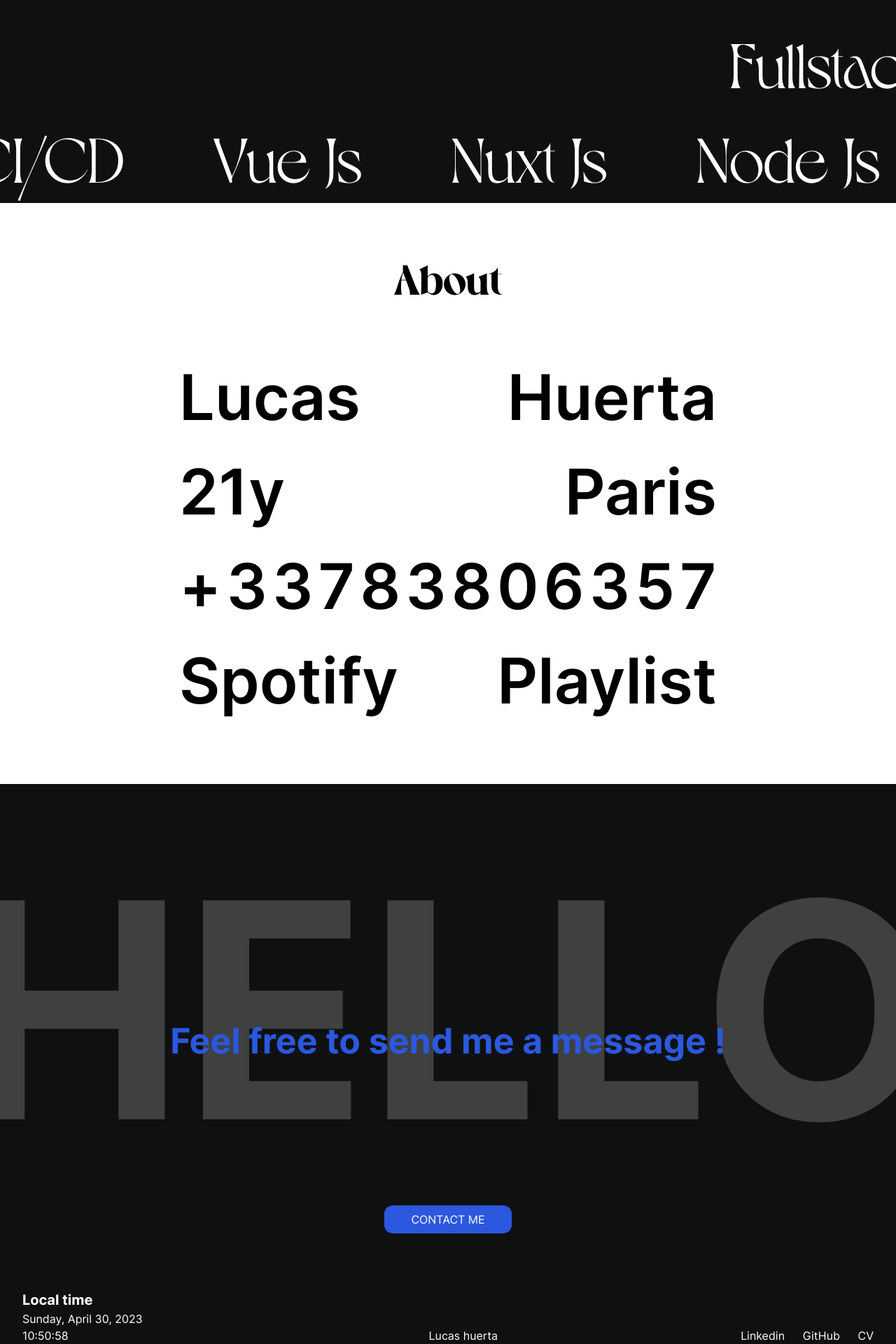
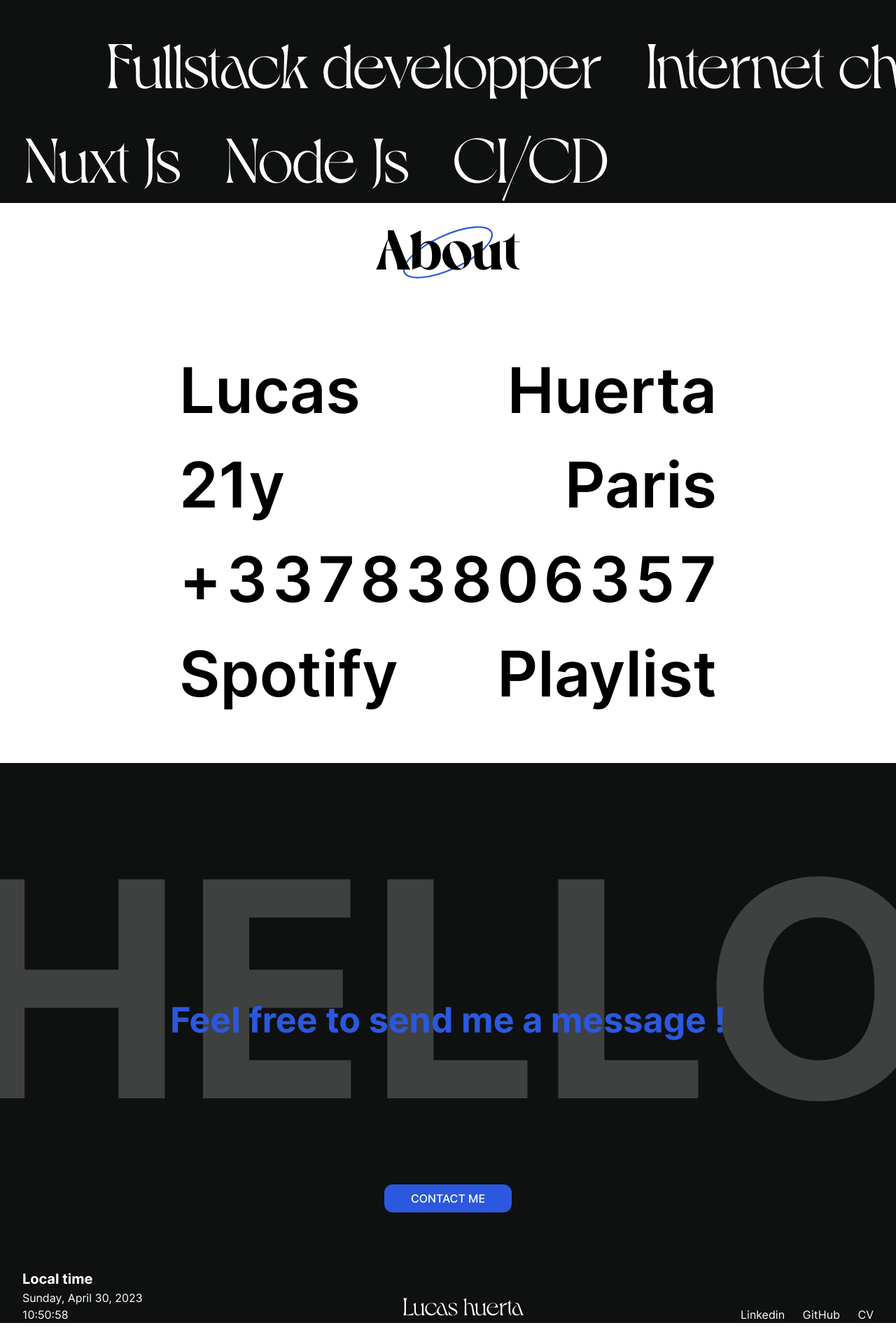
Before and after one commit to Lucas-Huerta/folio2023, a Vue app: page / in a window 1280 px wide. Shown: the part 2051-3971 px from the top of the page at 70% size. After the commit the page ends 3941 px from the top, so only its background shows below. Built offline with nearby package versions, Linux system fonts and the light colour scheme.

Commit message:
[EDIT] hover tel number

```diff
--- a/src/App.vue
+++ b/src/App.vue
@@ -34,32 +34,37 @@
           <Project v-for="project in tabProject" :key="project" :projet="project"/>
         </section>
         <section class="wrapper-competences">
-          <div data-scroll data-scroll-direction="horizontal" data-scroll-speed="6" class="high">
+          <div data-scroll data-scroll-direction="horizontal" data-scroll-speed="8" class="high">
             <span v-for="comp in tabHighComp" :key="comp">{{ comp }}</span>
           </div>
-          <div data-scroll data-scroll-direction="horizontal" data-scroll-speed="-6" class="bottom">
+          <div data-scroll data-scroll-direction="horizontal" data-scroll-speed="-8" class="bottom">
             <span v-for="comp in tabBottomComp" :key="comp">{{ comp }}</span>
           </div>
         </section>
       </div>
-      <section class="wrapper-infos">
-        <h3>
-          About
-        </h3>
+      <section class="wrapper-infos" ref="wrapperInfos">
+        <div class="container-titleInfos">
+          <h3 ref="texteInfos">
+            About
+          </h3>
+          <svg width="346" height="201" viewBox="0 0 346 201" fill="none" xmlns="http://www.w3.org/2000/svg">
+            <path d="M4.75987 178.074C1.24885 170.475 2.01557 160.976 7.06321 149.977C12.1059 138.989 21.2901 126.823 34.0101 114.239C59.4344 89.0857 98.582 62.6522 145.442 41.0003C192.303 19.3483 237.806 6.66907 273.439 3.61074C291.267 2.08063 306.483 2.97139 318.119 6.25302C329.767 9.53787 337.498 15.1108 341.009 22.7096C344.52 30.3084 343.753 39.8076 338.705 50.8064C333.663 61.7945 324.478 73.9597 311.758 86.5442C286.334 111.698 247.187 138.131 200.326 159.783C153.466 181.435 107.963 194.114 72.3296 197.172C54.5019 198.703 39.2851 197.812 27.6492 194.53C16.0017 191.245 8.27089 185.672 4.75987 178.074Z" stroke="#2B58DE" stroke-width="6"/>
+          </svg>
+        </div>
         <div class="container-infos">
-          <div class="row-infos">
+          <div class="row-infos" ref="texteInfos">
             <p>Lucas</p> <p>Huerta</p>
           </div>
-          <div class="row-infos">
+          <div class="row-infos" ref="texteInfos">
             <span>21y</span>
             <p>
               Paris
             </p>
           </div>
-          <div class="row-infos telNumber" ref="telNumber">
+          <div class="row-infos telNumber" ref="telNumber" @mouseenter="hoverNumberTel" @mouseleave="delHoverNumberTel">
             <span>+</span><span>3</span><span>3</span><span>7</span><span>8</span><span>3</span><span>8</span><span>0</span><span>6</span><span>3</span><span>5</span><span>7</span>
           </div>
-          <div class="row-infos">
+          <div class="row-infos" ref="texteInfos">
             <p>Spotify</p> <a href="https://open.spotify.com/playlist/1PA80CpOPlx749kXu7AVsV?si=eee6b25097124095" target="_blank">Playlist</a>
           </div>
         </div>
@@ -75,9 +80,7 @@
             </p>
           </div>
           <div class="bottom-section">
-            <div class="container-contact">
-              <a href="mailto:huertalucas13@gmail.com">Contact me </a>
-            </div>
+            <a href="mailto:huertalucas13@gmail.com" class="container-contact">Contact me </a>
             <div class="container-bottom">
               <div class="date">
                 <p>
@@ -86,7 +89,7 @@
                 <span>{{ formattedDay }}</span>
                 <span> {{ formattedDate }}</span>
               </div>
-                <p>
+                <p class="footer-name">
                   Lucas huerta
                 </p>
               <div class="rs">
@@ -111,6 +114,12 @@ import { ref, onMounted } from 'vue';
 const wrapper = ref();
 // const scrollY = ref(0);
 let imgStar = ref();
+
+// Ref pour stocker wrapper-infos
+let wrapperInfos = ref();
+// Ref pour stocker tous les textes
+let texteInfos = ref([]);
+let telNumber = ref();
 
 let tabProject = ref([
   {
@@ -168,13 +177,25 @@ let tabProject = ref([
   },
 ])
 
-let tabHighComp = ref(["Fullstack developper", "Digital developper", "Internet chil", "Fullstack developper", "Digital developper", "Internet chil", "Fullstack developper", "Digital developper", "Internet chil"])
+let tabHighComp = ref(["Fullstack developper", "Internet child", "Fullstack developper", "Internet child", "Fullstack developper", "Internet child"])
 let tabBottomComp = ref(["Vue Js", "Nuxt Js", "Node Js", "CI/CD", "Vue Js", "Nuxt Js", "Node Js", "CI/CD", "Vue Js", "Nuxt Js", "Node Js", "CI/CD"])
 let formattedDate = ref();
 let formattedDay = ref();
 
 const scrollProject = () =>{
   console.log("oui");
+}
+
+
+const hoverNumberTel = () =>{
+  wrapperInfos.value.style.background = 'rgba(0, 0, 0, 0.9)';
+  wrapperInfos.value.style.opacity = 'rgba(0, 0, 0, 0.9)';
+  telNumber.value.style.color = '#FFFFFF';
+}
+
+const delHoverNumberTel = () =>{
+  wrapperInfos.value.style.background = '';
+  telNumber.value.style.color = '#000000';
 }
 
 // const handleScroll = async() => {
@@ -333,6 +354,8 @@ onMounted(async() => {
   width: 100%;
   color: white;
   margin-top: 10vh;
+  justify-content: center;
+  align-items: center;
 }
 
 .wrapper-competences .high,
@@ -342,7 +365,7 @@ onMounted(async() => {
   flex-wrap: nowrap;
   width: max-content;
   /* overflow: auto; */
-  gap: 10vw;
+  gap: 5vw;
 }
 
 .wrapper-competences .high{
@@ -357,14 +380,30 @@ onMounted(async() => {
 
 .wrapper-infos{
   width: 100%;
-  height: max-content;
-  margin-bottom: 10vh;
+  min-height: 100vh;
+  max-height: 100vh;
+  transition: all 0.3s linear;
 }
 
 .wrapper-infos h3{
  font-family: "Dahlia";
  text-align: center;
- font-size: 60px;
+ font-size: 80px;
+ margin-top: 0;
+}
+
+.container-titleInfos{
+  position: relative;
+  z-index: 3;
+}
+
+.container-titleInfos svg{
+  position: absolute;
+  top: -25%;
+  left: 50%;
+  transform: translateX(-50%);
+  width: 10%;
+  z-index: -1;
 }
 
 .container-infos{
@@ -399,13 +438,13 @@ onMounted(async() => {
 
 .telNumber:hover span:nth-child(even){
   transition: all 0.2s linear;
-  transform: translate3d(-3px, -20px, 0);
+  transform: translate3d(-3px, -30px, 0);
   rotate: 10deg;
 }
 
 .telNumber:hover span:nth-child(odd){
   transition: all 0.2s linear;
-  transform: translate3d(3px, 20px, 0);
+  transform: translate3d(3px, 30px, 0);
   rotate: -10deg;
 }
 
@@ -480,10 +519,28 @@ footer{
   border-radius: 12px;
   text-transform: uppercase;
   margin-bottom: 10vh;
+  transition: all 0.2s linear;
+  color: white;
+  font-weight: 500;
+  min-width: max-content;
+  max-width: max-content;
 }
 
-.container-contact a{
-  color: white;
+.container-contact::after{
+  content: "-->";
+  display: none;
+  transition: all 0.2s linear;
+}
+
+.container-contact:hover{
+  display: flex;
+  flex-direction: row;
+  transition: all 0.2s linear;
+  gap: 2vw;
+}
+
+.container-contact:hover::after{
+  display: flex;
 }
 
 .rs{
@@ -499,8 +556,9 @@ footer{
   color: white;
 }
 
-.container-contact p{
-  margin: 0;
+.footer-name{
+  font-family: 'Dahlia';
+  font-size: 35px;
 }
 
 .date{
```
Also changed, not shown: public/img/Ellipse.svg (added).
